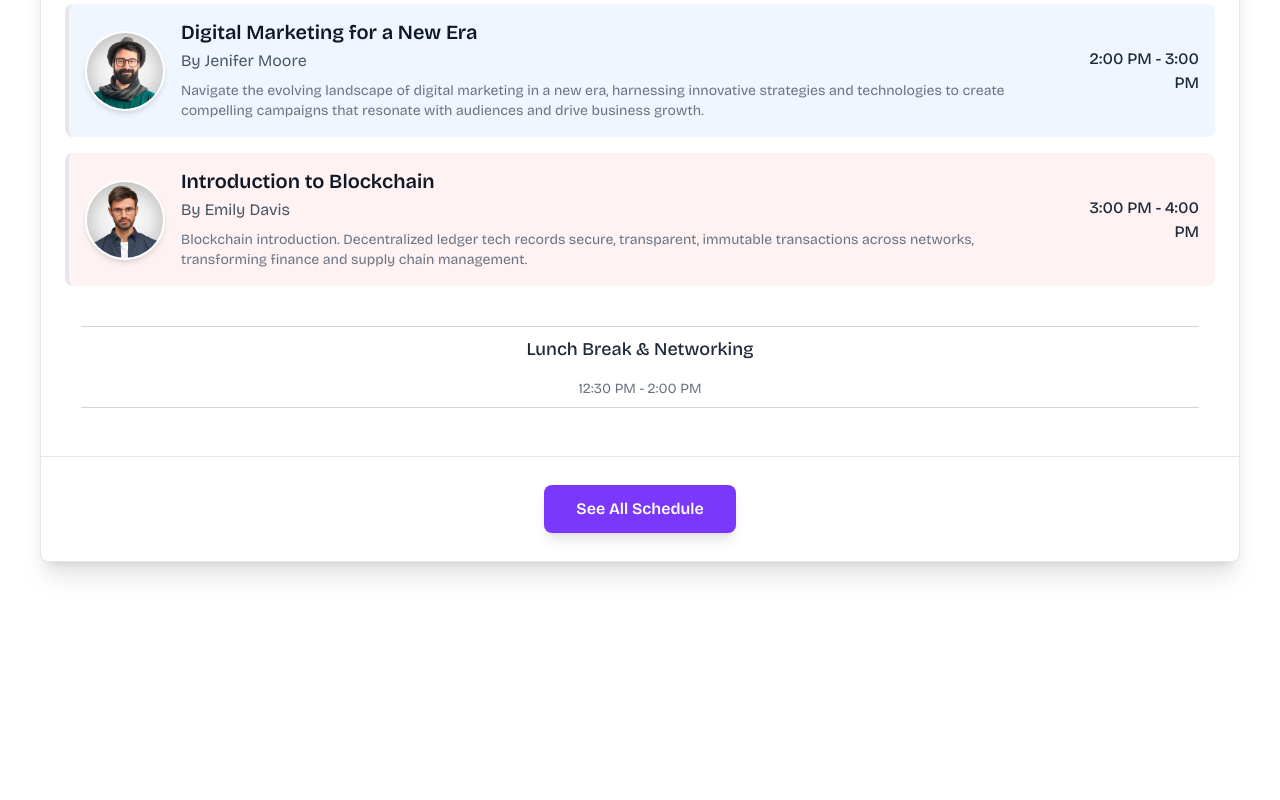
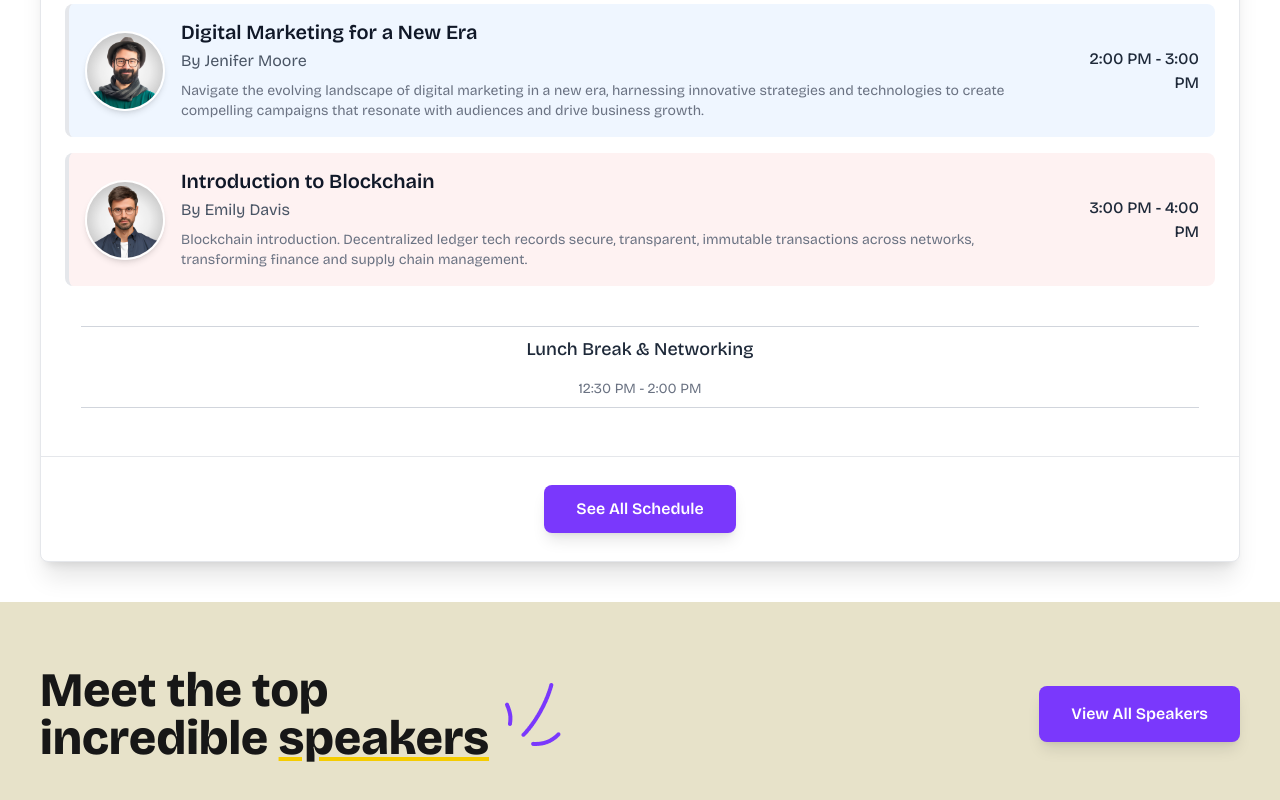
Before and after one commit to DsDigitalz/Event-Website, a React (Vite) app: page / in a window 1280 px wide. Shown: the part 3586-4386 px from the top of the page. Before the commit the page ends 4188 px from the top, so only its background shows below. Built offline with nearby package versions, Linux system fonts and the light colour scheme.

Commit message:
added new component MoreInfo.jsx

```diff
--- a/src/App.jsx
+++ b/src/App.jsx
@@ -10,6 +10,7 @@ import SpeakersHeading from "./Components/SpeakersHeading";
 import TeamMembers from "./Components/TeamMembers";
 import ScheduleComponent from "./Components/ScheduleComponent";
 import TeamComponents from "./Components/TeamComponents";
+import MoreInfo from "./Components/MoreInfo";
 
 export default function App() {
   return (
@@ -24,6 +25,7 @@ export default function App() {
       <TeamMembers />
       <ScheduleComponent />
       <TeamComponents />
+      <MoreInfo />
     </div>
   );
 }
--- /dev/null
+++ b/src/Components/MoreInfo.jsx
@@ -0,0 +1,27 @@
+import React from "react";
+
+function MoreInfo() {
+  return (
+    <section className=" bg-[#E7E2C9] py-16">
+      <div className="max-w-[1440px] mx-auto lg:px-10  px-4 flex flex-col items-center md:flex-row md:justify-between">
+        <div className=" flex flex-col md:flex-row md:items-center space-y-4 md:space-y-0 md:space-x-4 mb-8 md:mb-0">
+          <h2 className="text-4xl lg:text-5xl font-extrabold text-[#171717] text-center md:text-left">
+            Meet the top <br className="hidden md:block" /> incredible{" "}
+            <span
+              className="underline"
+              style={{ textDecorationColor: "#F5CC00" }}
+            >
+              speakers
+            </span>
+          </h2>
+            <img src="teamicon.png" alt="" className="hidden md:block" />
+        </div>
+        <button className="bg-[#7A38FC] text-white font-semibold py-4 px-8 rounded-lg shadow-lg  hover:bg-[#5900ff] hover:scale-105   hover:transition-all duration-500 cursor-pointer  ">
+          View All Speakers
+        </button>
+      </div>
+    </section>
+  );
+}
+
+export default MoreInfo;
```
